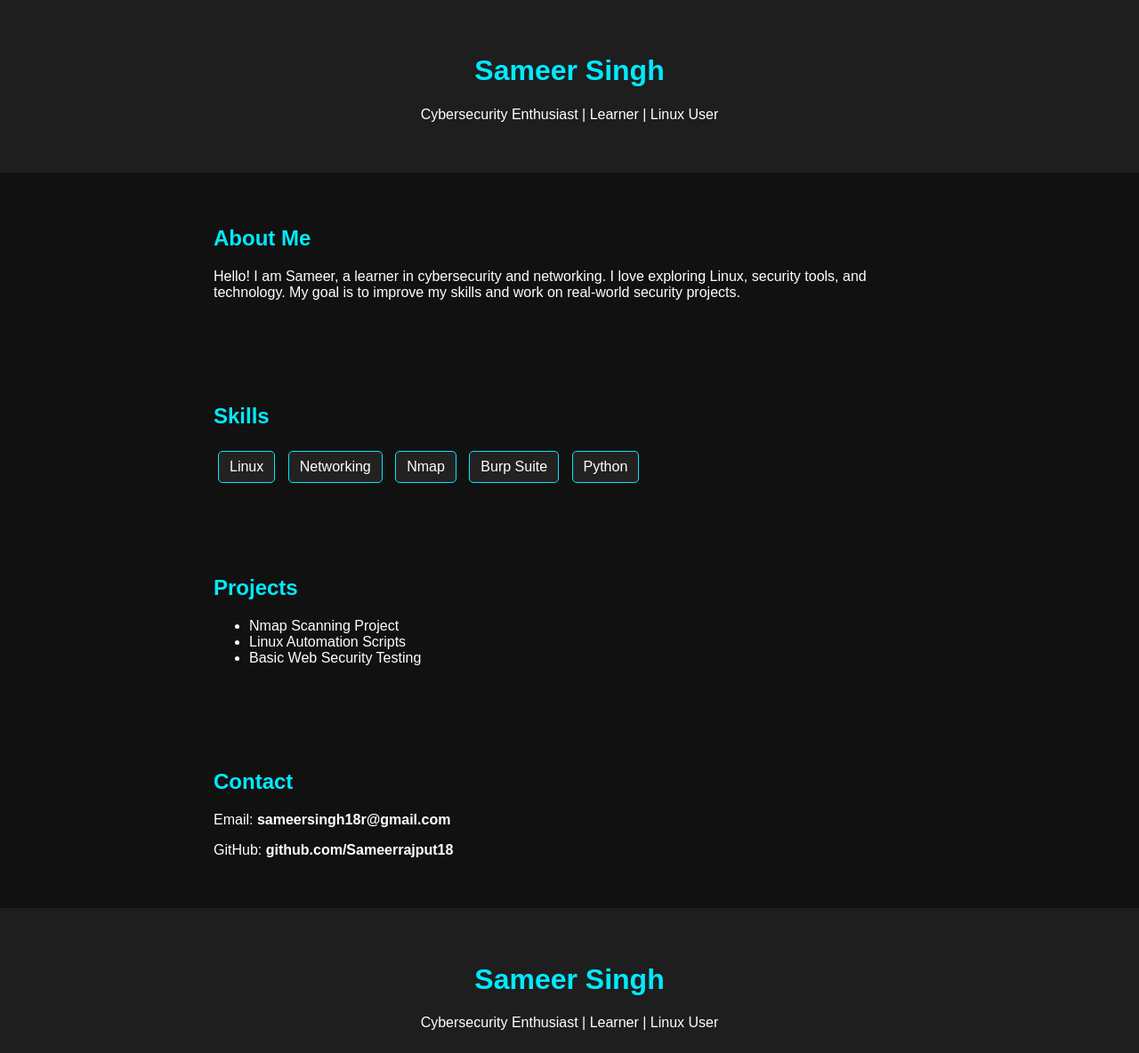
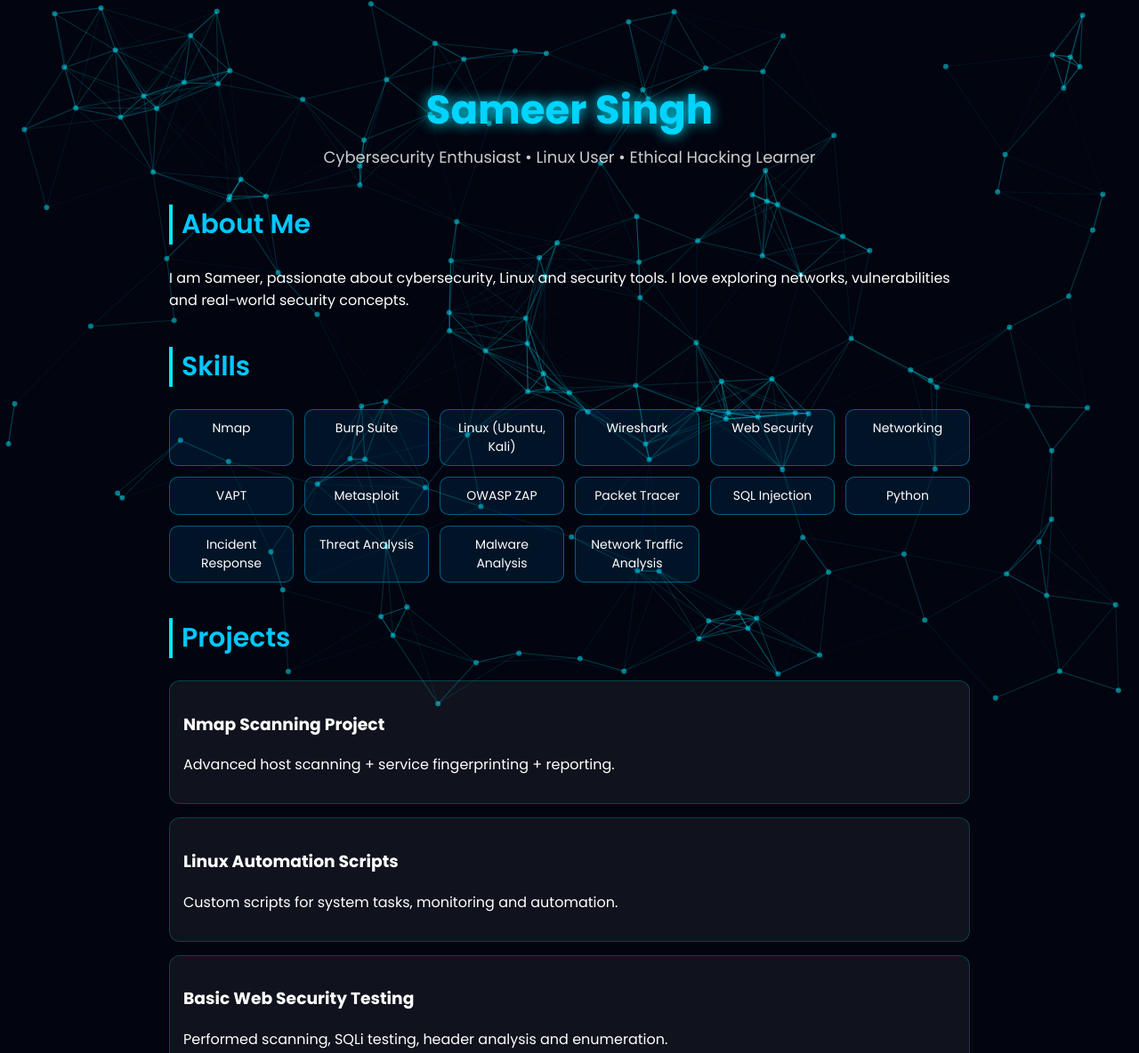
Before and after one commit to Sameerrajput18/sameerrajput18.github.io, a plain HTML site: page index.html in a window 1280 px wide. Shown: the top 1184 px of the page at 89% size. Drawn offline with nearby package versions, Linux system fonts and the light colour scheme.

Commit message:
Revamp portfolio with new sections and styles
Updated portfolio layout and content, added new skills and projects sections, and improved styling.

```diff
--- a/index.html
+++ b/index.html
@@ -3,154 +3,205 @@
 <head>
 <meta charset="UTF-8">
 <meta name="viewport" content="width=device-width, initial-scale=1.0">
-    <title>Sameer's Portfolio</title>
+<title>Sameer Singh | Cybersecurity Portfolio</title>
+
+<!-- Google Fonts -->
+<link href="https://fonts.googleapis.com/css2?family=Poppins:wght@300;400;600;700&display=swap" rel="stylesheet">
+
+<!-- Particle.js Background -->
+<script src="https://cdn.jsdelivr.net/npm/particles.js@2.0.0/particles.min.js"></script>
+
 <style>
 body {
     margin: 0;
-            font-family: Arial, sans-serif;
-            background: #111;
-            color: white;
+    padding: 0;
+    background: #02040f;
+    color: #fff;
+    font-family: 'Poppins', sans-serif;
 }
-        header {
-            padding: 40px;
+
+#particles-js {
+    position: fixed;
+    width: 100%;
+    height: 100vh;
+    z-index: -1;
+    top: 0;
+    left: 0;
+}
+
+.container {
+    width: 85%;
+    max-width: 900px;
+    margin: auto;
+    padding-top: 60px;
+}
+
+/* HEADER */
+h1 {
     text-align: center;
-            background: #1e1e1e;
+    font-size: 45px;
+    font-weight: 700;
+    margin-bottom: 0;
+    color: #00d4ff;
+    text-shadow: 0px 0px 15px #00eaff;
 }
-        section {
-            max-width: 800px;
-            margin: auto;
-            padding: 40px 20px;
+
+.subtitle {
+    text-align: center;
+    margin-top: 5px;
+    font-size: 18px;
+    opacity: 0.8;
 }
-        h1, h2 {
+
+/* SECTION HEADINGS */
+.section-title {
+    margin-top: 40px;
+    font-size: 30px;
+    font-weight: 600;
+    color: #00c8ff;
+    border-left: 4px solid #00eaff;
+    padding-left: 10px;
+}
+
+/* SKILL GRID */
+.skills-grid {
+    display: grid;
+    grid-template-columns: repeat(auto-fit, minmax(140px, 1fr));
+    gap: 12px;
+    margin-top: 20px;
+}
+
+.skill {
+    background: rgba(0, 170, 255, 0.1);
+    padding: 10px 12px;
+    border-radius: 10px;
+    text-align: center;
+    border: 1px solid rgba(0, 200, 255, 0.4);
+    transition: 0.3s;
+    font-size: 14px;
+}
+
+.skill:hover {
+    transform: translateY(-5px);
+    background: rgba(0, 200, 255, 0.3);
+    box-shadow: 0px 0px 12px #00eaff;
+}
+
+/* PROJECT CARDS */
+.project {
+    background: rgba(255, 255, 255, 0.06);
+    padding: 15px;
+    margin-top: 15px;
+    border-radius: 12px;
+    border: 1px solid rgba(0, 255, 255, 0.2);
+    transition: 0.3s;
+}
+
+.project:hover {
+    transform: scale(1.02);
+    box-shadow: 0px 0px 15px #00eaff;
+}
+
+/* CONTACT */
+.contact a {
     color: #00eaff;
+    text-decoration: none;
 }
-        .skills span {
-            background: #222;
-            padding: 8px 12px;
-            margin: 5px;
-            display: inline-block;
-            border-radius: 5px;
-            border: 1px solid #00eaff;
+
+.contact a:hover {
+    text-decoration: underline;
 }
 </style>
 </head>
 <body>
 
-<header>
+<div id="particles-js"></div>
+
+<div class="container">
+
     <h1>Sameer Singh</h1>
-    <p>Cybersecurity Enthusiast | Learner | Linux User</p>
-</header>
+    <p class="subtitle">Cybersecurity Enthusiast • Linux User • Ethical Hacking Learner</p>
 
-<section>
-    <h2>About Me</h2>
-    <p>Hello! I am Sameer, a learner in cybersecurity and networking.
-    I love exploring Linux, security tools, and technology.
-    My goal is to improve my skills and work on real-world security projects.</p>
-</section>
+    <h2 class="section-title">About Me</h2>
+    <p>
+        I am Sameer, passionate about cybersecurity, Linux and security tools.
+        I love exploring networks, vulnerabilities and real-world security concepts.
+    </p>
 
-<section>
-    <h2>Skills</h2>
-    <div class="skills">
-        <span>Linux</span>
-        <span>Networking</span>
-        <span>Nmap</span>
-        <span>Burp Suite</span>
-        <span>Python</span>
+    <!-- SKILLS -->
+    <h2 class="section-title">Skills</h2>
+
+    <div class="skills-grid">
+        <div class="skill">Nmap</div>
+        <div class="skill">Burp Suite</div>
+        <div class="skill">Linux (Ubuntu, Kali)</div>
+        <div class="skill">Wireshark</div>
+        <div class="skill">Web Security</div>
+        <div class="skill">Networking</div>
+        <div class="skill">VAPT</div>
+        <div class="skill">Metasploit</div>
+        <div class="skill">OWASP ZAP</div>
+        <div class="skill">Packet Tracer</div>
+        <div class="skill">SQL Injection</div>
+        <div class="skill">Python</div>
+        <div class="skill">Incident Response</div>
+        <div class="skill">Threat Analysis</div>
+        <div class="skill">Malware Analysis</div>
+        <div class="skill">Network Traffic Analysis</div>
     </div>
-</section>
 
-<section>
-    <h2>Projects</h2>
-    <ul>
-        <li>Nmap Scanning Project</li>
-        <li>Linux Automation Scripts</li>
-        <li>Basic Web Security Testing</li>
-    </ul>
-</section>
+    <!-- PROJECTS -->
+    <h2 class="section-title">Projects</h2>
 
-<section>
-    <h2>Contact</h2>
-    <p>Email: <b>sameersingh18r@gmail.com</b></p>
-    <p>GitHub: <b>github.com/Sameerrajput18</b></p>
-</section>
+    <div class="project">
+        <h3>Nmap Scanning Project</h3>
+        <p>Advanced host scanning + service fingerprinting + reporting.</p>
+    </div>
+
+    <div class="project">
+        <h3>Linux Automation Scripts</h3>
+        <p>Custom scripts for system tasks, monitoring and automation.</p>
+    </div>
+
+    <div class="project">
+        <h3>Basic Web Security Testing</h3>
+        <p>Performed scanning, SQLi testing, header analysis and enumeration.</p>
+    </div>
+
+    <!-- CONTACT -->
+    <h2 class="section-title">Contact</h2>
+
+    <p class="contact">
+        📧 Email: <a href="mailto:sameersingh18r@gmail.com">sameersingh18r@gmail.com</a><br>
+        🔗 GitHub: <a href="https://github.com/Sameerrajput18">github.com/Sameerrajput18</a>
+    </p>
+
+</div>
+
+<!-- PARTICLE JS CONFIG -->
+<script>
+particlesJS("particles-js", {
+  "particles": {
+    "number": {"value": 120},
+    "color": {"value": "#00eaff"},
+    "shape": {"type": "circle"},
+    "opacity": {"value": 0.5},
+    "size": {"value": 3},
+    "line_linked": {
+      "enable": true,
+      "distance": 140,
+      "color": "#00eaff",
+      "opacity": 0.4,
+      "width": 1.2
+    },
+    "move": {
+      "speed": 2,
+      "direction": "none",
+      "out_mode": "bounce"
+    }
+  }
+});
+</script>
 
 </body>
 </html>
-<!DOCTYPE html>
-<html lang="en">
-<head>
-    <meta charset="UTF-8">
-    <meta name="viewport" content="width=device-width, initial-scale=1.0">
-    <title>Sameer's Portfolio</title>
-    <style>
-        body {
-            margin: 0;
-            font-family: Arial, sans-serif;
-            background: #111;
-            color: white;
-        }
-        header {
-            padding: 40px;
-            text-align: center;
-            background: #1e1e1e;
-        }
-        section {
-            max-width: 800px;
-            margin: auto;
-            padding: 40px 20px;
-        }
-        h1, h2 {
-            color: #00eaff;
-        }
-        .skills span {
-            background: #222;
-            padding: 8px 12px;
-            margin: 5px;
-            display: inline-block;
-            border-radius: 5px;
-            border: 1px solid #00eaff;
-        }
-    </style>
-</head>
-<body>
-
-<header>
-    <h1>Sameer Singh</h1>
-    <p>Cybersecurity Enthusiast | Learner | Linux User</p>
-</header>
-
-<section>
-    <h2>About Me</h2>
-    <p>Hello! I am Sameer, a learner in cybersecurity and networking.
-    I love exploring Linux, security tools, and technology.
-    My goal is to improve my skills and work on real-world security projects.</p>
-</section>
-
-<section>
-    <h2>Skills</h2>
-    <div class="skills">
-        <span>Linux</span>
-        <span>Networking</span>
-        <span>Nmap</span>
-        <span>Burp Suite</span>
-        <span>Python</span>
-    </div>
-</section>
-
-<section>
-    <h2>Projects</h2>
-    <ul>
-        <li>Nmap Scanning Project</li>
-        <li>Linux Automation Scripts</li>
-        <li>Basic Web Security Testing</li>
-    </ul>
-</section>
-
-<section>
-    <h2>Contact</h2>
-    <p>Email: <b>sameersingh18r@gmail.com</b></p>
-    <p>GitHub: <b>github.com/Sameerrajput18</b></p>
-</section>
-
-</body>
-</html>
```
Lines whose indentation alone changed are shown as unchanged.
